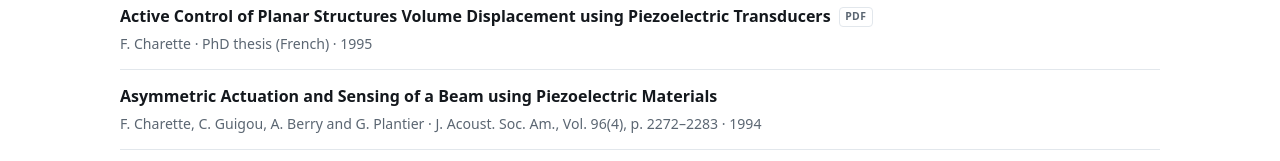
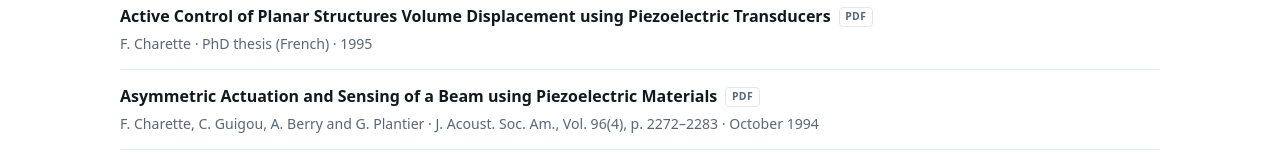
Before and after one commit to FrancoisCharette/bio, a plain HTML site: page index.html in a window 1280 px wide. Shown: the part 11630-11791 px from the top of the page. Drawn offline with Linux system fonts and the light colour scheme.

Commit message:
Link the 1994 JASA paper
"Asymmetric Actuation and Sensing of a Beam using Piezoelectric
Materials" now links to the paper.

The file is an image-only scan with no text layer, so it was verified by
rendering the first page and reading it: title, the four authors in the
order already cited, and the footer "J. Acoust. Soc. Am. 96 (4), October
1994", starting at page 2272 -- matching the citation on the page, and
12 pages covering 2272-2283.

The same title also appears under Conferences, for the 1993 ASA meeting
in Ottawa. That is a different item and stays unlinked.

Date refined from 1994 to October 1994, per the paper's own footer.

Co-Authored-By: Claude Opus 5 <noreply@anthropic.com>

```diff
--- a/index.html
+++ b/index.html
@@ -578,7 +578,7 @@
 
         <li><a class="pub-title" href="pubs/PhDthesis.pdf">Active Control of Planar Structures Volume Displacement using Piezoelectric Transducers</a><span class="pub-meta">F. Charette · PhD thesis (French) · 1995</span></li>
 
-        <li><span class="pub-title">Asymmetric Actuation and Sensing of a Beam using Piezoelectric Materials</span><span class="pub-meta">F. Charette, C. Guigou, A. Berry and G. Plantier · J. Acoust. Soc. Am., Vol. 96(4), p. 2272–2283 · 1994</span></li>
+        <li><a class="pub-title" href="pubs/1994_JASA_Asymmetric_Actuation_and_Sensing_of_a_Beam.pdf">Asymmetric Actuation and Sensing of a Beam using Piezoelectric Materials</a><span class="pub-meta">F. Charette, C. Guigou, A. Berry and G. Plantier · J. Acoust. Soc. Am., Vol. 96(4), p. 2272–2283 · October 1994</span></li>
 
         <li><span class="pub-title">Analysis of the Damping Characteristics of a Stranded Cable under Vibration</span><span class="pub-meta">F. Charette · MS thesis, Université Laval · 1992</span><span class="pub-langs"><span class="lang-label">Read it in</span><a href="pubs/masterThesis.pdf" hreflang="fr">Français <span class="note">original</span></a><a href="pubs/masterThesis_EN.pdf" hreflang="en">English <span class="note">translation</span></a></span></li>
       </ol>
```
Also changed, not shown: 1 other file.
